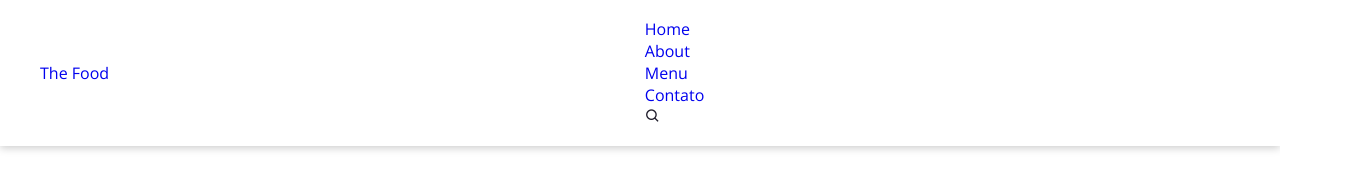
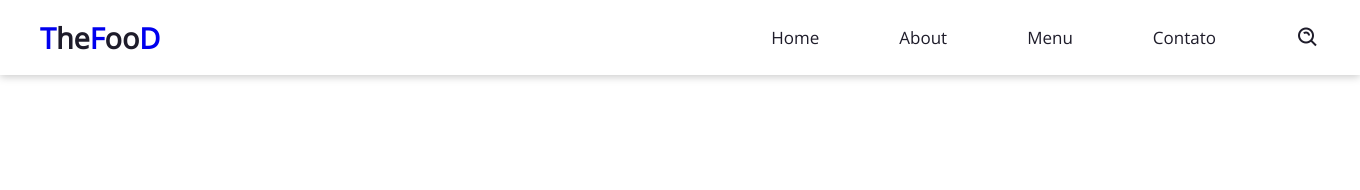
Before and after one commit to fabriciozuck/thefood, a plain HTML site: page index.html in a window 1280 px wide. Shown: the whole page, 1360 px wide, since content can reach past the window. Drawn offline with nearby package versions, Linux system fonts and the light colour scheme.

Commit message:
atualizando

```diff
--- a/CSS/style.css
+++ b/CSS/style.css
@@ -26,4 +26,59 @@ body {
     justify-content: space-between;
     padding: 18px 40px;
     box-shadow: 0 0.1rem 0.5rem #ccc;
+    width: 100%;
+    background: var(--white);
+    transition: all 0.5s;
 }
+
+.navegation .logo {
+    color: var(red);
+    font-size: 1.8rem;
+    font-weight: 600;
+}
+
+.logo span {
+    color: var(--dark);
+}
+
+.navegation ul {
+    display: flex;
+    align-items: center;
+    gap: 5rem;
+}
+
+.navegation ul li a {
+    color: var(--dark);
+    font-size: 17px;
+    font-weight: 500;
+    transition: all 0.5s;
+}
+
+.navegation ul li a:hover {
+    color: #8B0000;
+}
+
+.navegation i {
+    cursor: pointer;
+    font-size: 1.5rem;
+}
+
+.menu {
+    cursor: pointer;
+    display: none;
+}
+
+.menu .bar {
+    display: block;
+    width: 28px;
+    height: 3px;
+    border-radius: 3px;
+    background-color: var(--dark);
+    margin: 5px auto;
+    transition: all 0.5s;
+}
+
+.menu .bar:nth-child(1),
+.menu .bar:nth-child(3){
+    background: var(--dark);
+}
--- a/index.html
+++ b/index.html
@@ -6,18 +6,18 @@
     <meta name="viewport" content="width=device-width, initial-scale=1.0">
     <link href='https://unpkg.com/boxicons@2.1.4/css/boxicons.min.css' rel='stylesheet'>
     <link rel="stylesheet" href="CSS/style.css">
-    <title>TheFood</title>
+    <title>TheFooD</title>
 </head>
 <body>
     <head>
         <nav class="navegation">
-            <a href="#" class="logo">The <span>Food</span></a>
+            <a href="#" class="logo">T<span>he</span>F<span>oo</span>D</a>
             <ul class="nav-menu">
-                <li class="nav-item"><a href="#">Home</a></li>
+                <li class="nav-item"><a href="">Home</a></li>
                 <li class="nav-item"><a href="#">About</a></li>
                 <li class="nav-item"><a href="#">Menu</a></li>
                 <li class="nav-item"><a href="#">Contato</a></li>
-                <i class='bx bx-search'></i>
+                <i class='bx bx-search-alt'></i>
             </ul>
             <div class="menu">
                 <span class="bar"></span>
```
